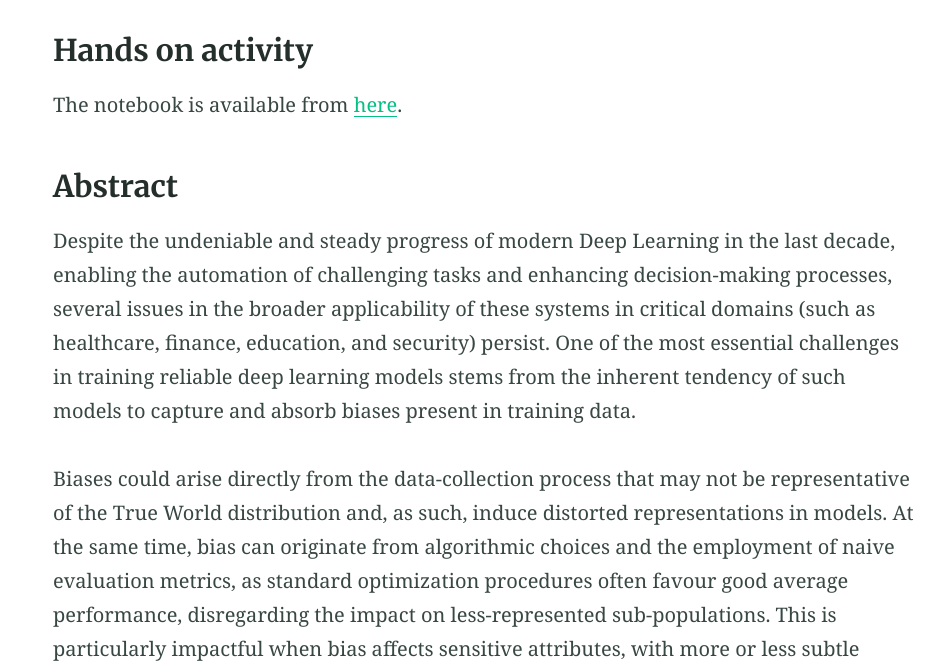
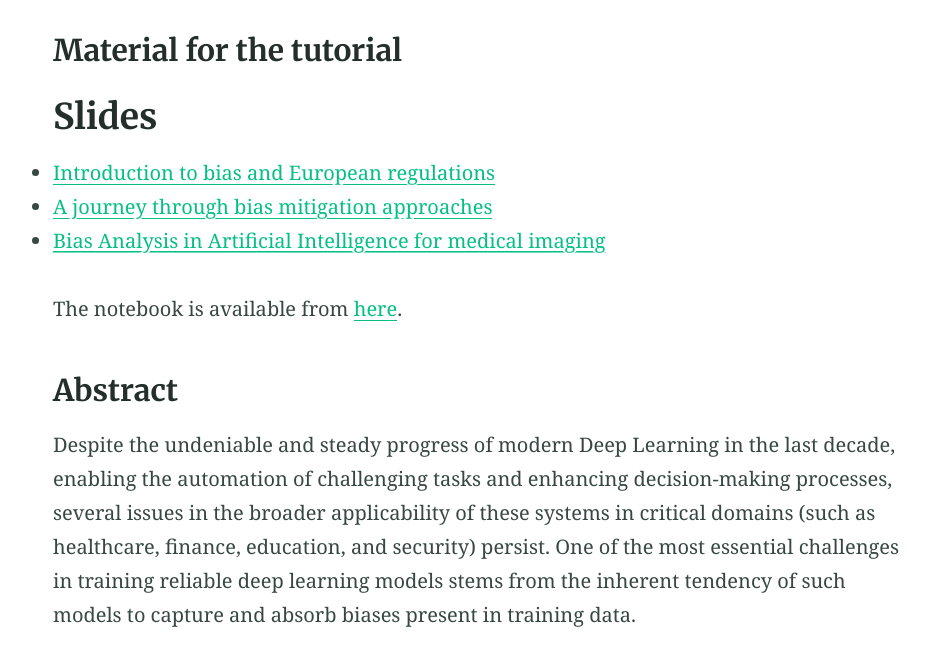
Before and after one commit to A-journey-through-model-debiasing/A-journey-through-model-debiasing.github.io, a Jekyll site: the page built from index.md, in a window 1280 px wide and 900 px high, scrolled down 1192 px, cut to the strip 229-900 px from the top of the window. Shown: the whole strip, without its empty margins (155-1100 px from the left). Built offline with Jekyll 4.4.1, drawn with Linux system fonts in a browser that asks for light colours.

Commit message:
Update index.md

```diff
--- a/index.md
+++ b/index.md
@@ -14,7 +14,17 @@ excerpt: "In this half-day tutorial, we will provide a general overview of chall
 
 <img width="2472" height="1000" alt="Image" src="https://github.com/user-attachments/assets/83e5b3f8-d7b3-4916-8b0c-2706240bd56b" />
 
-### Hands on activity
+
+### Material for the tutorial
+
+## Slides
+
+- [Introduction to bias and European regulations](Introduction-to-bias-and-European-regulations.pdf)
+
+- [A journey through bias mitigation approaches](A-journey-through-bias-mitigation-approaches.pdf)
+
+- [Bias Analysis in Artificial Intelligence for medical imaging](Bias-Analysis-in-Artificial-Intelligence-for-medical-imaging.pdf)
+
 
 The notebook is available from [here](journey-through-model-debiasing.ipynb).
 
```
